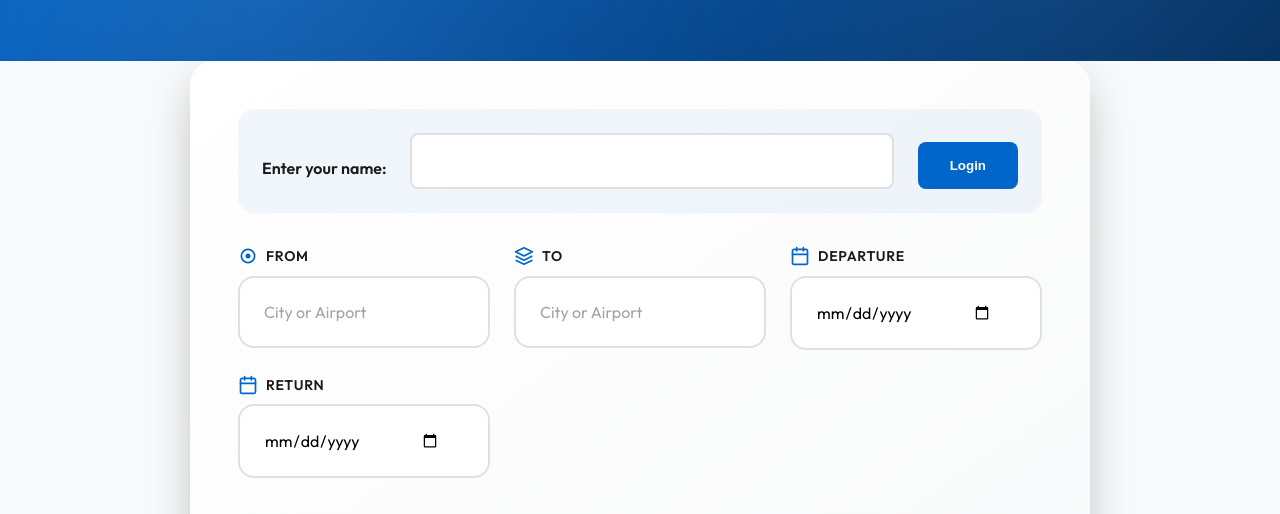
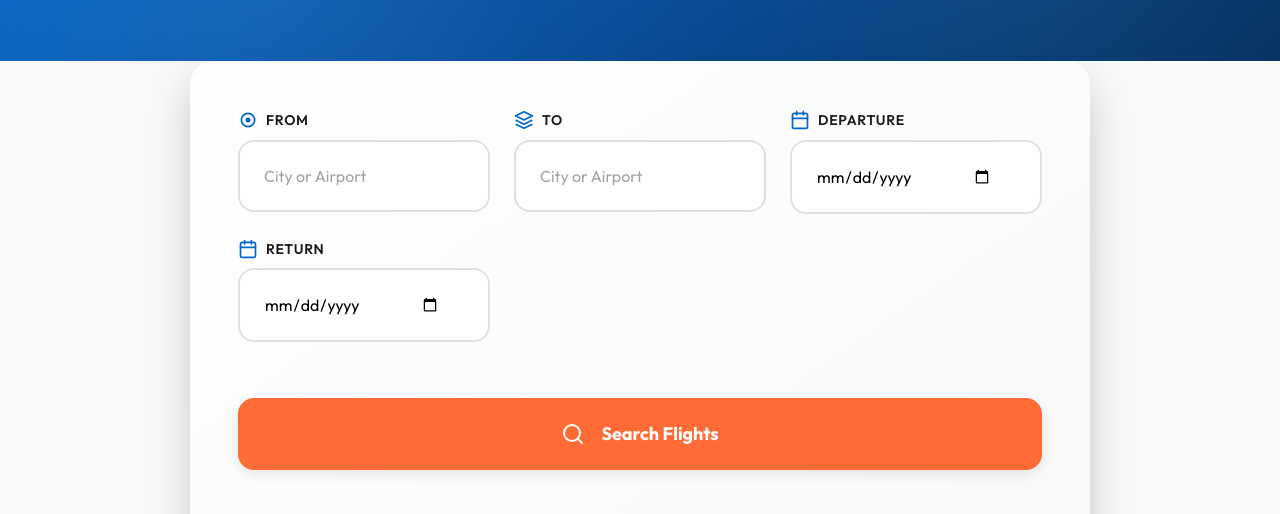
Before and after one commit to yavorgeorgiev2004/FlightFinder-website-, a website: page index.html in a window 1280 px wide. Shown: the part 286-800 px from the top of the page. Drawn offline with Linux system fonts and the light colour scheme; a script that the page names is missing.

Commit message:
Update index.html

```diff
--- a/index.html
+++ b/index.html
@@ -60,17 +60,8 @@
         <h2 id="search-heading" class="section-title visually-hidden">Flight Search</h2>
 
         <div class="search-card">
-          <!-- User Greeting (shown after login) -->
-          <div id="user-greeting" style="display:none;"></div>
 
-          <!-- Login Form (shown before login) -->
-          <div id="login-form-container">
-            <form id="login-form">
-              <label for="username">Enter your name:</label>
-              <input type="text" id="username" name="username" required>
-              <button type="submit">Login</button>
-            </form>
-          </div>
+
 
           <!-- Flight Search Form -->
           <form id="flight-form" class="search-form" role="search" aria-label="Flight search form">
```
